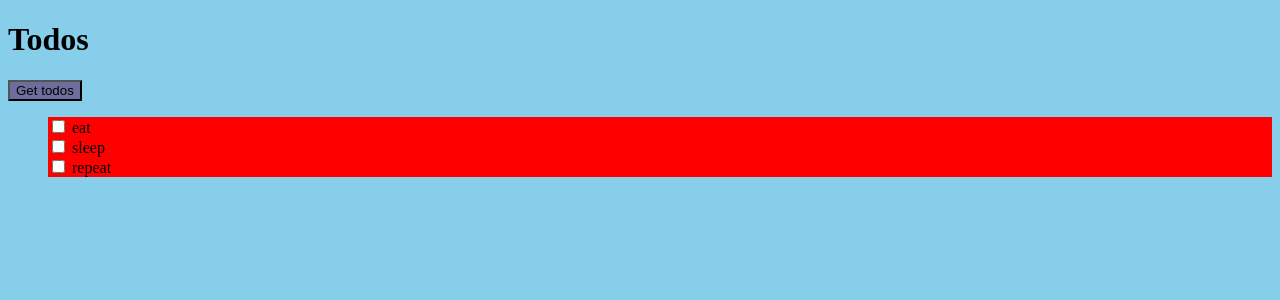
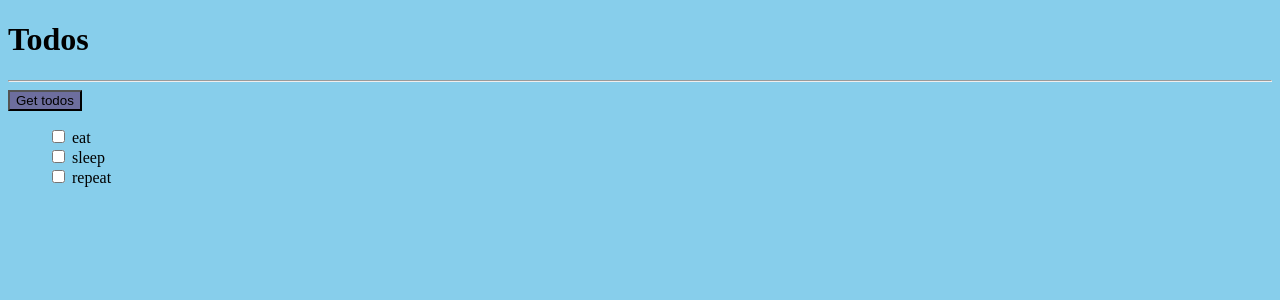
Before and after one commit to green-fox-academy/kocsisttibor, an Angular app in the folder project-phase/angular-todo-app/: page / in a window 1280 px wide. Both pictures are taken after a click on the button "Get todos". Shown: the top 300 px of the page. Built offline with nearby package versions, Linux system fonts and the light colour scheme.

Commit message:
feat(angular-todo-app): get todos button FINALLY works properly

```diff
--- a/project-phase/angular-todo-app/src/app/app.component.html
+++ b/project-phase/angular-todo-app/src/app/app.component.html
@@ -1,16 +1,21 @@
 <h1 class="header">
   {{ title }}
 </h1>
+<hr>
 
 <button class="header" (click)="displayTodos()">Get todos</button>
-
-<div class=todos *ngIf="todos.length > 0; else emptyList">
-  <ul>
-    <li *ngFor="let todo of todos" [class.selected]="display === true">
-      <input type="checkbox">
-      {{todo}}
-    </li>
-  </ul>
+<!-- <label>New todo:
+  <input type="text" [(ngModule)]="newTodo">
+</label> -->
+<div *ngIf="display===true">
+  <div class=todos  *ngIf="todos.length > 0; else emptyList">
+    <ul>
+      <li *ngFor="let todo of todos">
+        <input type="checkbox">
+        {{todo}}
+      </li>
+    </ul>
+  </div>
 </div>
 <ng-template #emptyList>
   There is nothing to do
--- a/project-phase/angular-todo-app/src/app/app.module.ts
+++ b/project-phase/angular-todo-app/src/app/app.module.ts
@@ -1,5 +1,6 @@
 import { BrowserModule } from '@angular/platform-browser';
 import { NgModule } from '@angular/core';
+import { FormsModule } from '@angular/forms';
 
 
 import { AppComponent } from './app.component';
@@ -11,7 +12,8 @@ import { TodosService } from './todos.service';
     AppComponent
   ],
   imports: [
-    BrowserModule
+    BrowserModule,
+    FormsModule
   ],
   providers: [
     TodosService
```
